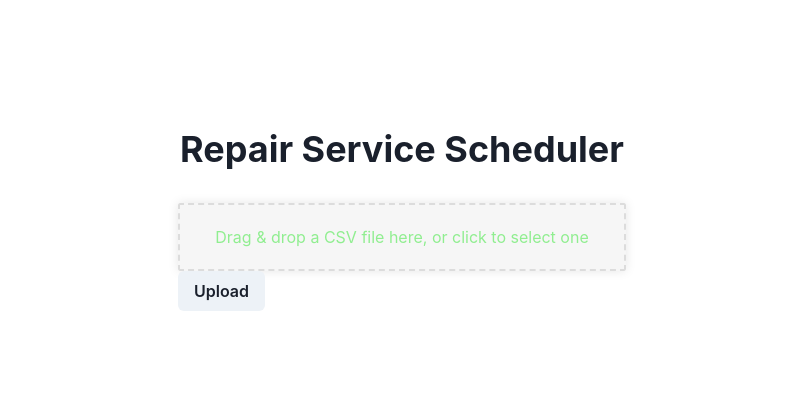
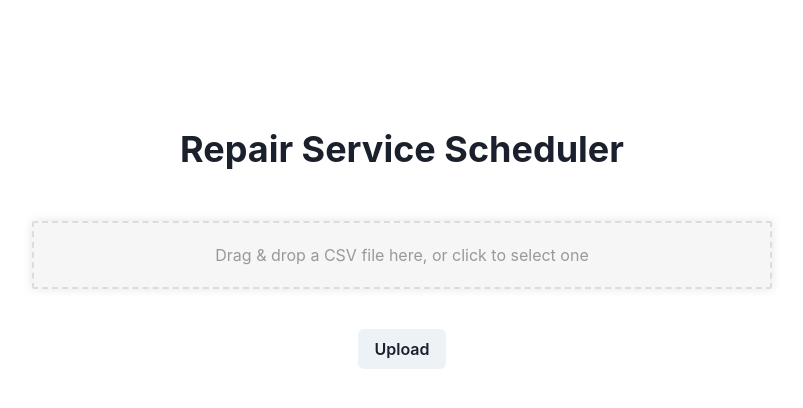
Before and after one commit to Luo-Kevin/conUHacks8, a React (Create React App) app in the folder client/: page / in a window 1280 px wide. Shown: the top 408 px of the page, without its empty margins (238-1041 px from the left). Built offline with nearby package versions, Linux system fonts and the light colour scheme.

Commit message:
clean up algo

```diff
--- /dev/null
+++ b/client/src/components/DropFile.css
@@ -0,0 +1,3 @@
+.title-box {
+  margin: auto;
+}
--- a/client/src/components/DropFile.tsx
+++ b/client/src/components/DropFile.tsx
@@ -2,8 +2,9 @@
 import React, { useCallback } from "react";
 import { useDropzone } from "react-dropzone";
 
+import "./DropFile.css";
 
-export const DropFile = ({ readFile }: any) => {
+export const DropFile = ({ readFile, title }: any) => {
 
   const onDrop = useCallback((acceptedFiles: Blob[]) => {
 
@@ -31,13 +32,14 @@ export const DropFile = ({ readFile }: any) => {
         borderRadius: 2,
         borderColor: '#dcdcdc',
         borderStyle: 'dashed',
-        color: '#90EE90',
+        color: "#999999",
         transition: 'border .24s ease-in-out',
         backgroundColor: isDragActive ? "#000000" : "#f6f6f6",
       }}
     >
-      <p>Drag & drop a CSV file here, or click to select one</p>
-
+      <div className="title-box">
+        {title.length > 0 ? <p>📁 {title}</p> : <p>Drag & drop a CSV file here, or click to select one</p>}
+      </div>
       <input {...getInputProps()} />
     </div>
   );
--- a/client/src/hooks/useFile.ts
+++ b/client/src/hooks/useFile.ts
@@ -2,23 +2,26 @@ import React from "react";
 
 function useFile() {
   const [data, setData] = React.useState<string>("");
+  const [title, setTitle] = React.useState<string>("");
 
-  const readFile = (files: Blob[]) => {
+  const readFile = (files: File[]) => {
     // Handle the dropped files here
-    files.forEach((file: Blob) => {
+    files.forEach((file: File) => {
       const reader = new FileReader();
 
+      setTitle(file.name);
       reader.onload = () => {
         const csvData = reader.result;
         // Now you can do something with the CSV data, for example, send it to the server
         setData(csvData as string);
-        console.log(data);
+        // setTitle(file);
       };
+
       reader.readAsText(file);
     });
   };
 
-  return { data, readFile };
+  return { title, data, readFile };
 }
 
 export default useFile;
--- a/client/src/pages/App.css
+++ b/client/src/pages/App.css
@@ -1,10 +1,7 @@
-
 .main-container {
-  width: 100%;
+  width: 80%;
   margin: auto auto;
   margin-top: 10%;
-  padding-left: 25%;
-  padding-right: 25%;
 }
 
 .landing-section {
@@ -13,18 +10,11 @@
 }
 
 .file-upload-section {
-  width:100%;
-  margin-top: 5%;
-  padding-bottom: 10%;
-  padding-left: 15%;
-  padding-right: 15%;
-}
-
-.upload-file-button {
-  margin-left: auto;
-  margin-right: auto;
+  margin-top: 50px;
+  padding: 0 10%;
 }
 
 .file-upload-section-div {
   box-shadow: 0 0 10px rgba(0, 0, 0, 0.1);
+  margin: 40px;
 }
--- a/client/src/pages/App.tsx
+++ b/client/src/pages/App.tsx
@@ -6,10 +6,8 @@ import { Heading, Button } from '@chakra-ui/react'
 
 import './App.css';
 
-
 function App() {
-
-  const { readFile, data } = useFile();
+  const { readFile, data, title } = useFile();
 
   const handleSubmit = () => {
     postFile(data);
@@ -22,13 +20,12 @@ function App() {
           Repair Service Scheduler
         </Heading>
       </div>
-
       <div className='file-upload-section'>
-      <div className = 'file-upload-section-div'>
-      <DropFile className = "file-upload-section" readFile={readFile} />
+        <div className='file-upload-section-div'>
+          <DropFile className="file-upload-section" readFile={readFile} title={title} />
         </div>
-      <Button className = 'upload-file-button' onClick={handleSubmit}>Upload</Button>
       </div>
+      <Button className='upload-file-button' onClick={handleSubmit} mx="auto" display="block">Upload</Button>
     </div>
   );
 }
```
Lines whose indentation alone changed are shown as unchanged.
